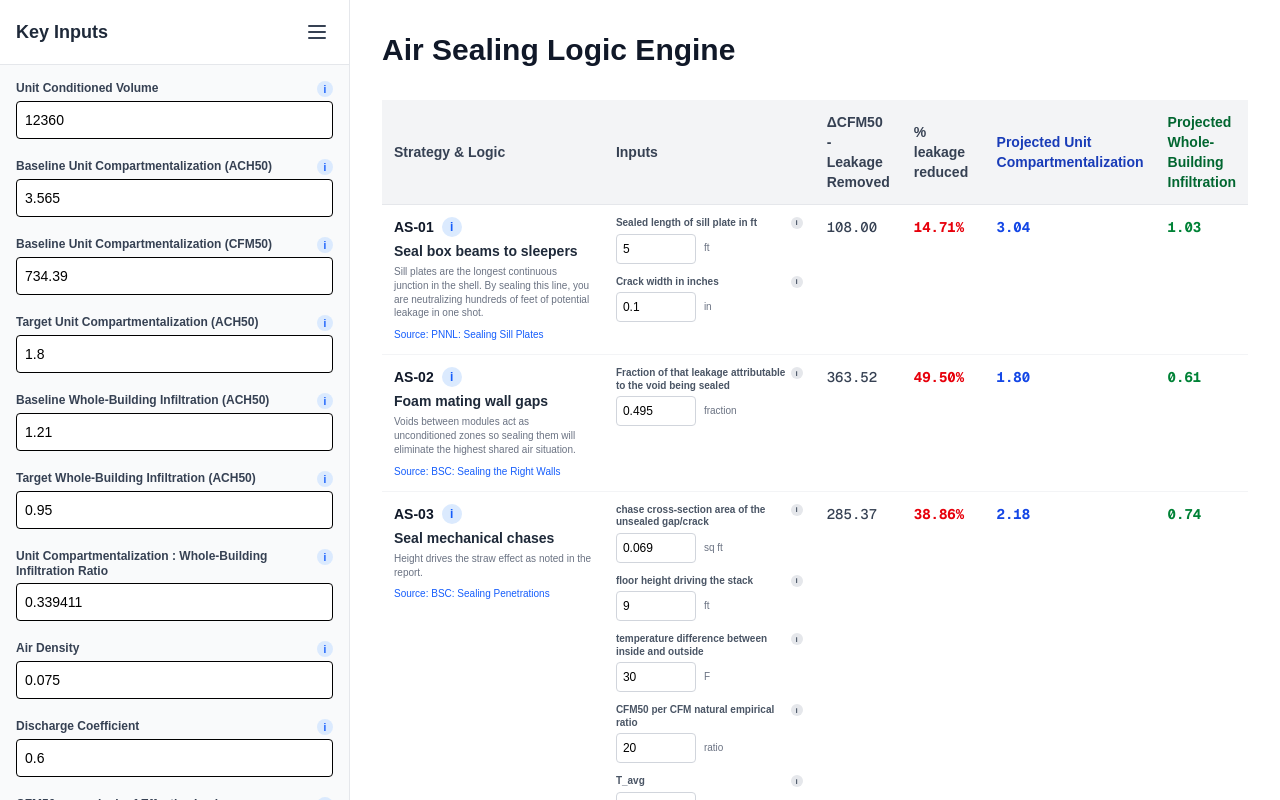
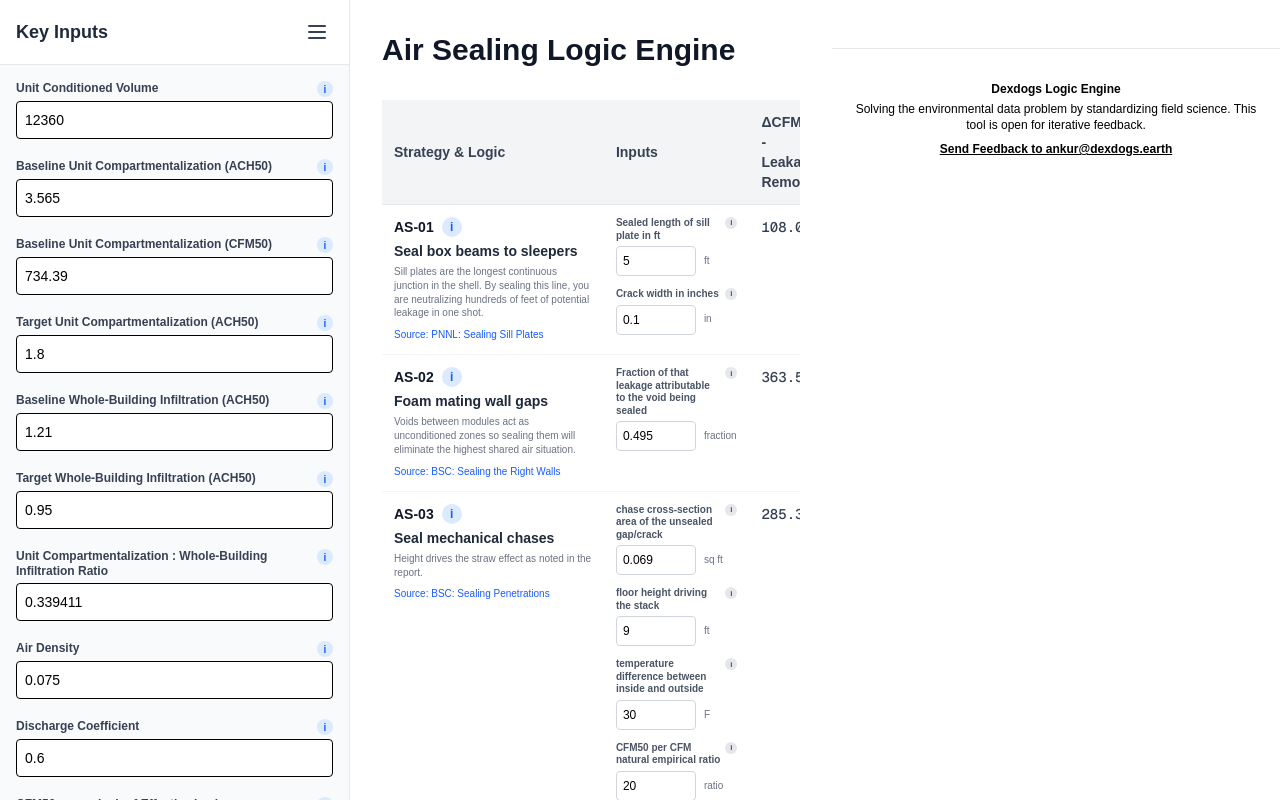
Before and after one commit to dexdogs/air-sealing-logic-engine, a Next.js app: page / in a window 1280 px wide. Built offline with nearby package versions, Linux system fonts and the light colour scheme.

Commit message:
Update footer styling to minimal black text

```diff
--- a/app/page.tsx
+++ b/app/page.tsx
@@ -304,6 +304,6 @@ export default function Home() {
           </table>
         </div>
       </div>
-    </main>
+    <footer className="mt-12 pt-8 border-t border-gray-200 text-center pb-12 text-black text-xs"><div className="max-w-md mx-auto px-4"><p className="font-bold mb-1">Dexdogs Logic Engine</p><p className="mb-2">Solving the environmental data problem by standardizing field science. This tool is open for iterative feedback.</p><a href="mailto:ankur@dexdogs.earth" className="underline font-bold hover:opacity-75">Send Feedback to ankur@dexdogs.earth</a></div></footer></main>
   );
 }
```
